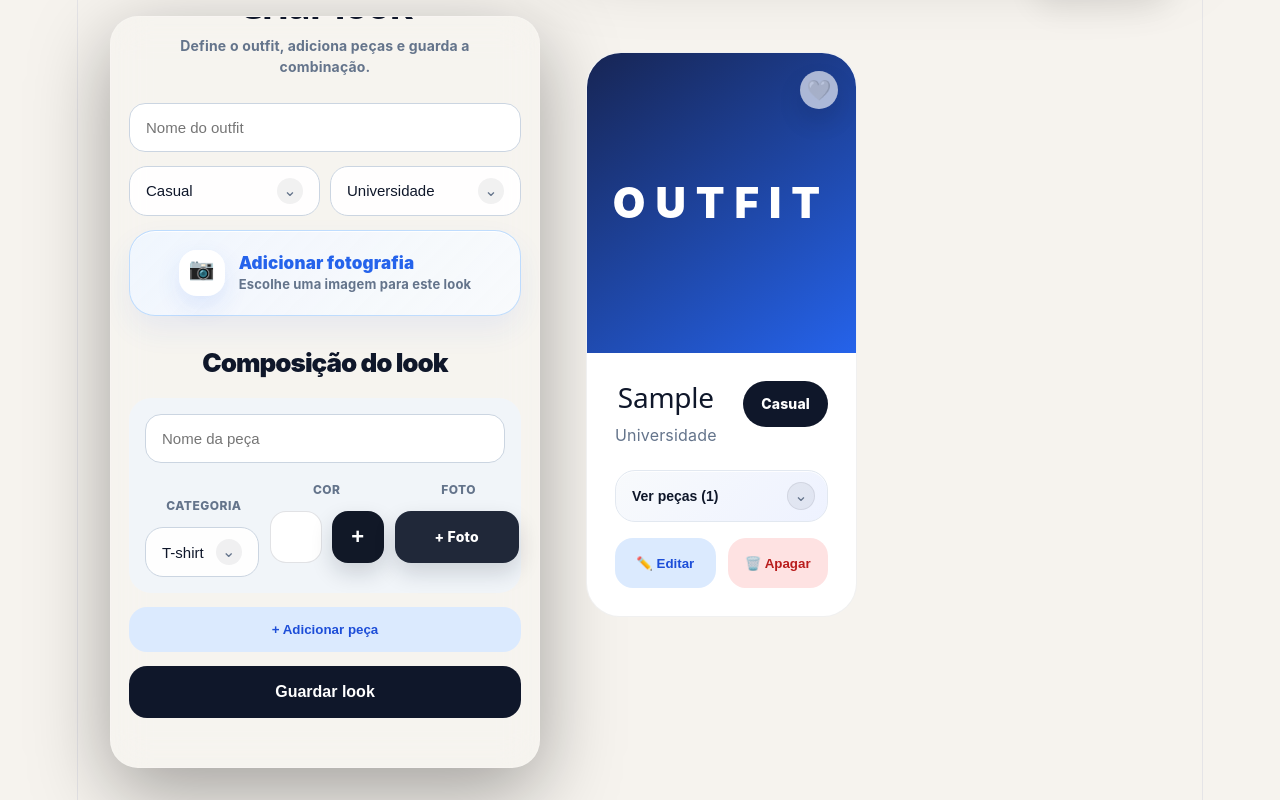
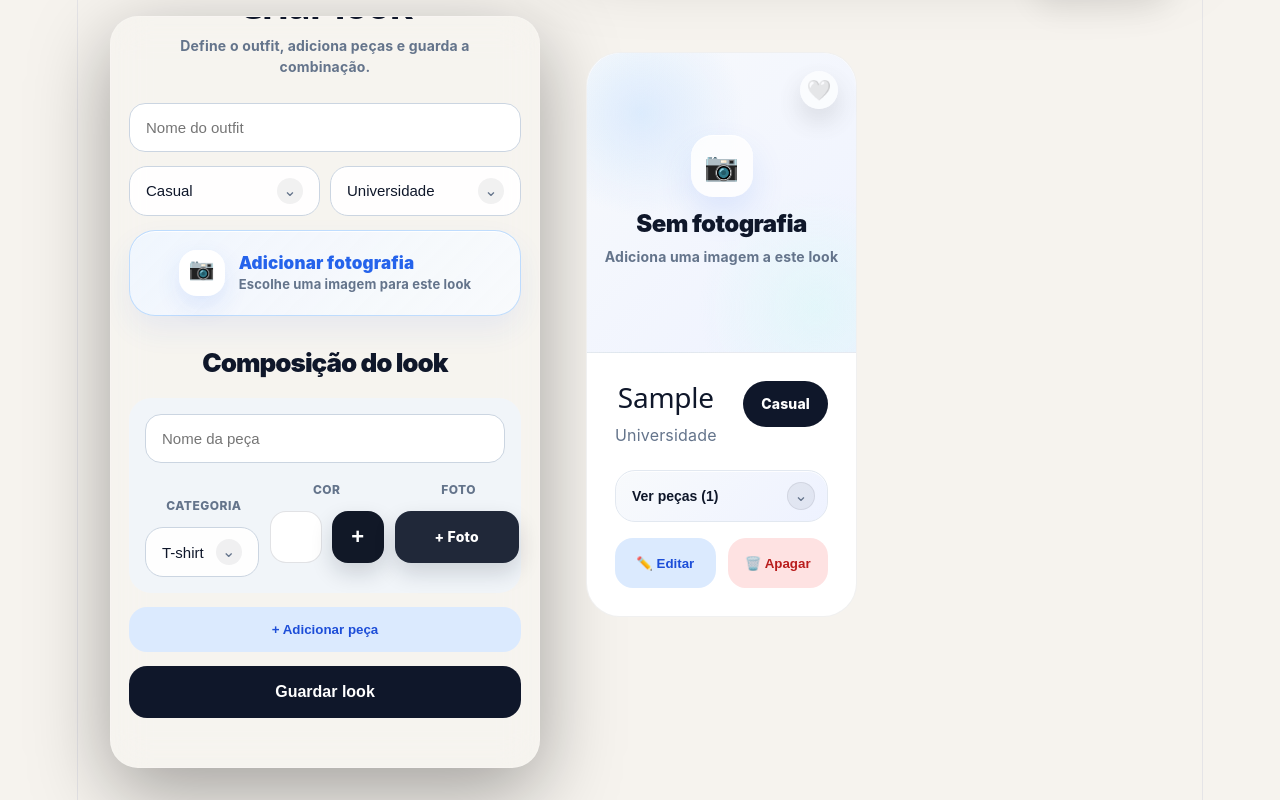
Before and after one commit to ptav2006/outfit-organizer, a React (Vite) app: page / in a window 1280 px wide. Both pictures are taken after typing "Sample", "Sample" into the empty fields and a click on the button "Guardar look". Shown: the part 532-1332 px from the top of the page. Built offline with nearby package versions, Linux system fonts and the light colour scheme.

Commit message:
card sem foto

```diff
--- a/src/App.css
+++ b/src/App.css
@@ -535,13 +535,14 @@ button {
 }
 
 .placeholder {
-  background: linear-gradient(145deg, #172554, #2563eb);
-  color: white;
-  display: flex;
-  place-items: center;
-  font-size: 42px;
-  font-weight: 900;
-  letter-spacing: 10px;
+  background:
+    radial-gradient(circle at 20% 20%, rgba(147, 197, 253, 0.26), transparent 32%),
+    radial-gradient(circle at 85% 85%, rgba(204, 251, 241, 0.35), transparent 34%),
+    linear-gradient(135deg, #f8fafc, #eef2ff);
+
+  color: #0f172a;
+
+  display: flex;
   align-items: center;
   justify-content: center;
 }
@@ -2755,3 +2756,56 @@ body {
   line-height: 1;
   transform: translateY(-4px);
 }
+
+/* Placeholder quando o outfit não tem fotografia */
+
+.outfitPlaceholder {
+  flex-direction: column;
+  gap: 14px;
+
+  border-bottom: 1px solid rgba(15, 23, 42, 0.06);
+}
+
+.outfitPlaceholderIcon {
+  width: 62px;
+  height: 62px;
+
+  display: flex;
+  align-items: center;
+  justify-content: center;
+
+  border-radius: 22px;
+
+  background: rgba(255, 255, 255, 0.82);
+  color: #2563eb;
+
+  font-size: 28px;
+
+  box-shadow:
+    0 16px 34px rgba(37, 99, 235, 0.12),
+    inset 0 1px 0 rgba(255,255,255,0.95);
+}
+
+.outfitPlaceholderText {
+  display: flex;
+  flex-direction: column;
+  align-items: center;
+  gap: 6px;
+
+  text-align: center;
+}
+
+.outfitPlaceholderText strong {
+  color: #0f172a;
+
+  font-size: 24px;
+  font-weight: 950;
+  letter-spacing: -0.6px;
+}
+
+.outfitPlaceholderText span {
+  color: #64748b;
+
+  font-size: 14px;
+  font-weight: 700;
+}
--- a/src/App.jsx
+++ b/src/App.jsx
@@ -1158,7 +1158,14 @@ export default function App() {
                     {outfit.image ? (
                       <img src={outfit.image} alt={outfit.title} />
                     ) : (
-                      <div className="placeholder">OUTFIT</div>
+                      <div className="placeholder outfitPlaceholder">
+                        <div className="outfitPlaceholderIcon">📷</div>
+
+                        <div className="outfitPlaceholderText">
+                          <strong>Sem fotografia</strong>
+                          <span>Adiciona uma imagem a este look</span>
+                        </div>
+                      </div>
                     )}
 
                     <div className="cardBody">
```
